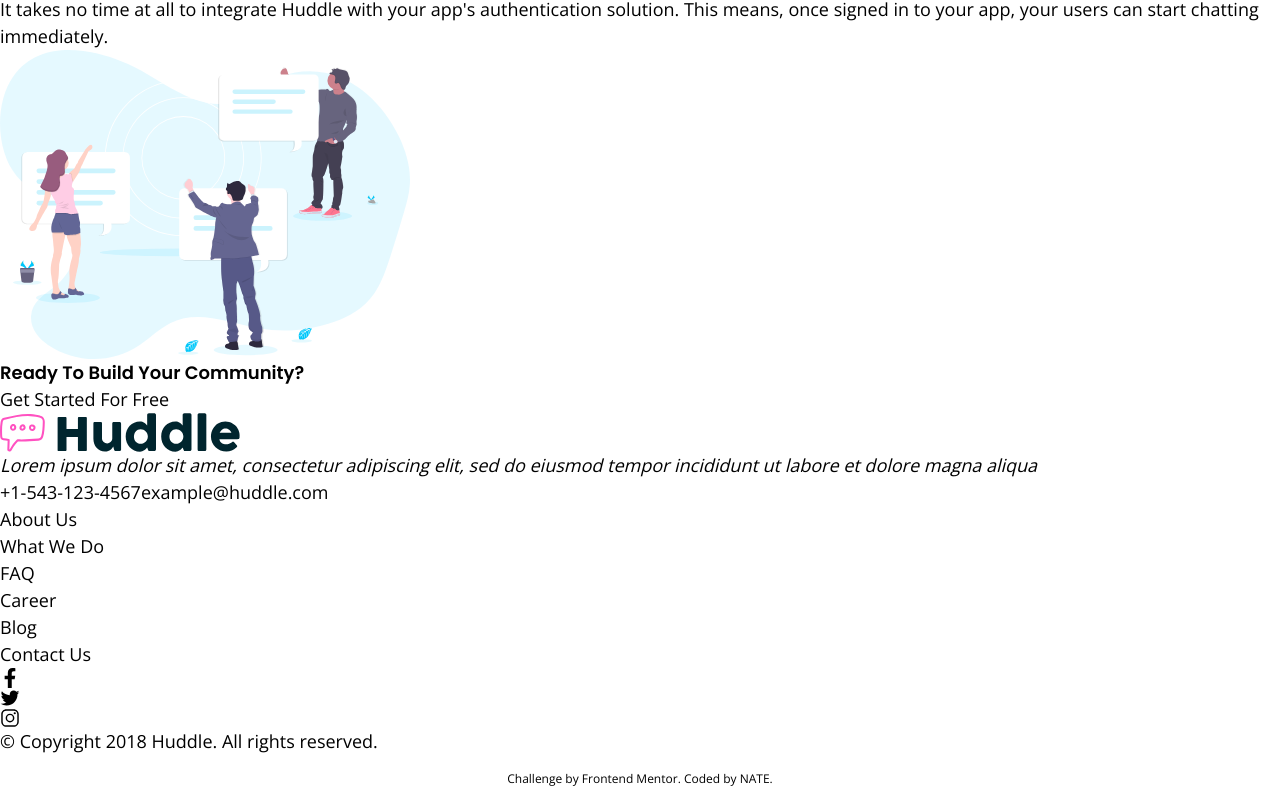
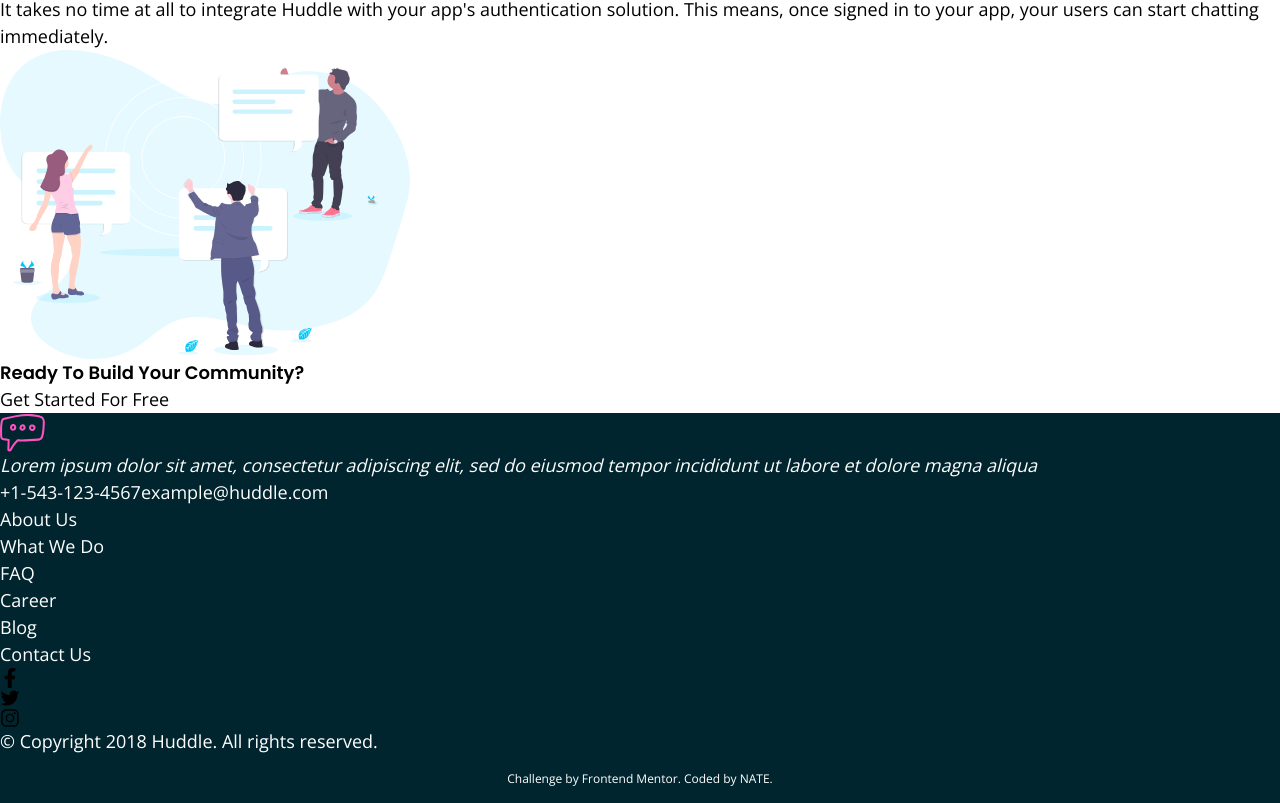
Before and after one commit to ntjnh/fem-huddle-landing-page, a React (Vite) app: page / in a window 1280 px wide. Shown: the part 1499-2302 px from the top of the page. Built offline with nearby package versions, Linux system fonts and the light colour scheme.

Commit message:
Set foote bg and text colour

```diff
--- a/src/components/Footer.jsx
+++ b/src/components/Footer.jsx
@@ -5,7 +5,7 @@ import twitter from '../assets/images/twitter.svg'
 
 export default function Footer() {
     return (
-        <footer>
+        <footer className="bg-cyan-975 text-white">
             <div className="container mx-auto">
                 <img src={logo} alt="Huddle" />
 
```
